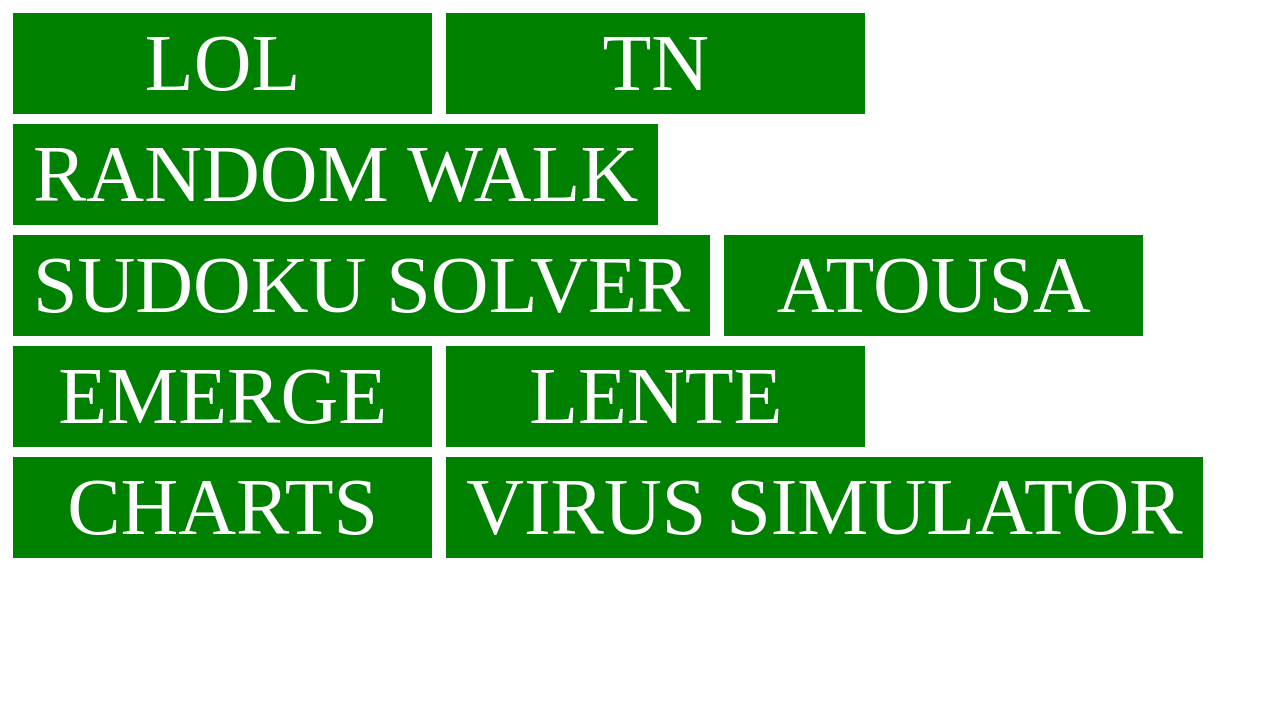
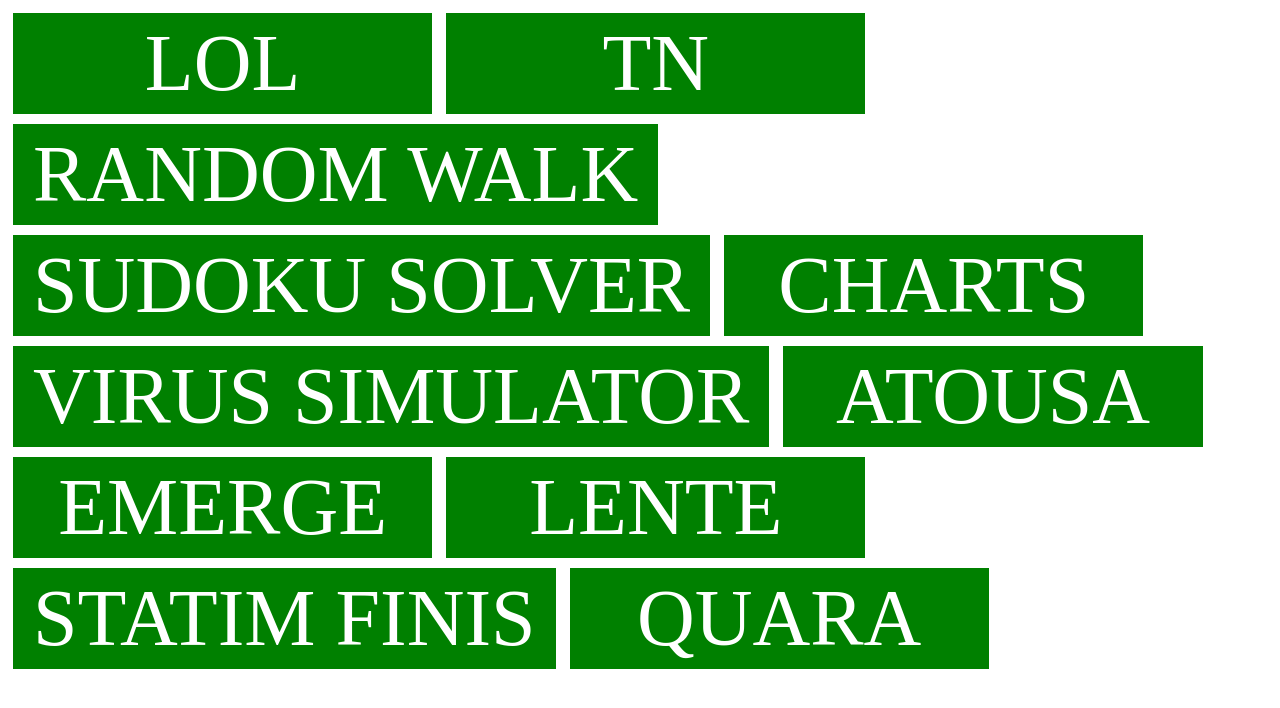
Before and after one commit to RobbertH/robberth.github.io, a Jekyll site: the page public/index.html, which Jekyll copies as it is, in a window 1280 px wide. Shown: the top 708 px of the page. Built offline with Jekyll 4.4.1, drawn with Linux system fonts in a browser that asks for light colours.

Commit message:
added some music

```diff
--- a/public/index.html
+++ b/public/index.html
@@ -24,12 +24,14 @@
 	<body>
 		<a href="lol/lol.txt">lol</a>
 		<a href="tn/index.html">tn</a>
-		<a href="randomwalk/index.html">random walk</a>
-		<a href="sudoku/index.html">sudoku solver</a>
-		<a href="music/DJ Bobbie - Atousa.mp3">Atousa</a>
-		<a href="music/Emerge.mp3">Emerge</a>
-		<a href="music/lente.mp3">Lente</a>
+		<a href="randomwalk/index.html">Random walk</a>
+		<a href="sudoku/index.html">Sudoku solver</a>
 		<a href="charts/index.html">Charts</a>
 		<a href="virus-simulator/virus-simulator.html">Virus simulator</a>
+		<a href="music/DJ Bobbie - Atousa.mp3">Atousa</a>
+		<a href="music/DJ Bobbie - Emerge.mp3">Emerge</a>
+		<a href="music/DJ Bobbie - Lente.mp3">Lente</a>
+		<a href="music/DJ Bobbie - Statim Finis.mp3">Statim Finis</a>
+		<a href="music/DJ Bobbie - Quara.mp3">Quara</a>
 	</body>
 </html>
```
Also changed, not shown: 6 other files.
